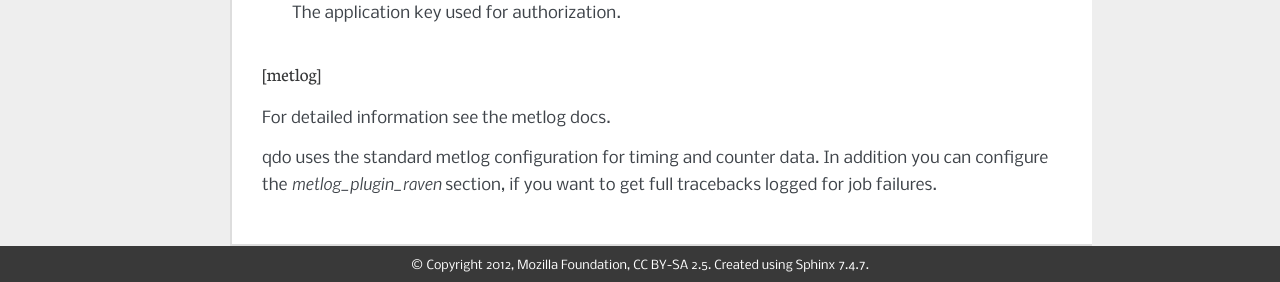
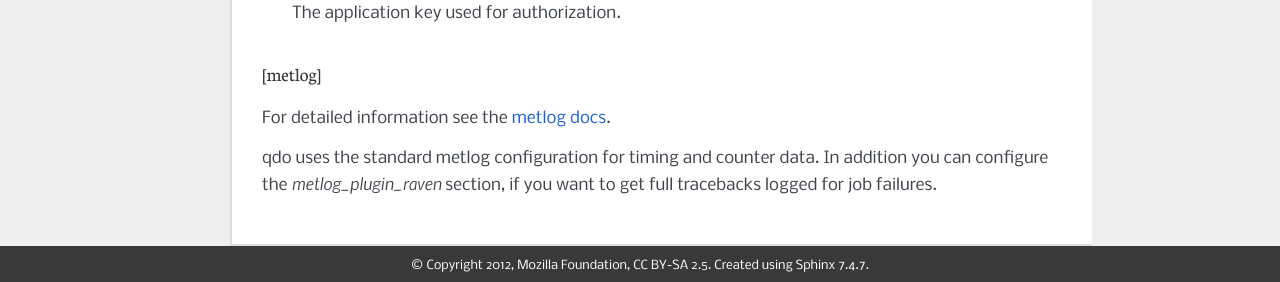
Before and after one commit to mozilla-services/qdo, a Sphinx documentation site: the page built from docs/config.rst, in a window 1280 px wide. Shown: the part 1551-1833 px from the top of the page. Built offline with Sphinx 7.4.7, drawn with Linux system fonts in a browser that asks for light colours; part of the change alters nothing that is shown.

```diff
--- a/docs/config.rst
+++ b/docs/config.rst
@@ -81,7 +81,8 @@ app_key
 [metlog]
 --------
 
-For detailed information see the metlog docs.
+For detailed information see the
+`metlog docs <http://metlog-py.readthedocs.org/en/latest/config.html>`_.
 
 qdo uses the standard metlog configuration for timing and counter data. In
 addition you can configure the `metlog_plugin_raven` section, if you want to
```
